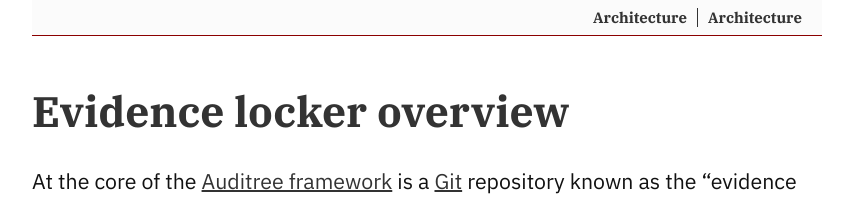
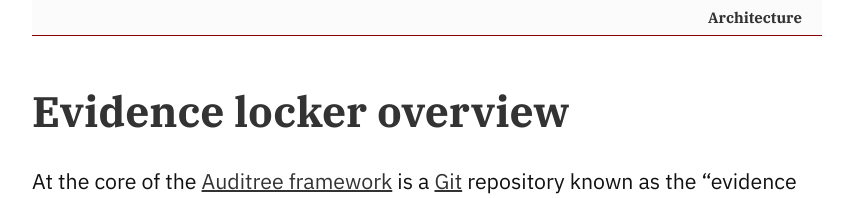
Before and after one commit to auditree/auditree.github.io, a Jekyll site: the page built from _posts/2020-10-05-Evidence_locker_overview.md, in a window 1280 px wide. Shown: the top 198 px of the page, without its empty margins (213-1065 px from the left). Built offline with Jekyll 4.4.1, drawn with Linux system fonts in a browser that asks for light colours.

Commit message:
Fix architecture category

```diff
--- a/_posts/2020-10-05-Evidence_locker_overview.md
+++ b/_posts/2020-10-05-Evidence_locker_overview.md
@@ -1,6 +1,6 @@
 ---
 layout: post
-category: Architecture
+category: architecture
 title: Evidence locker overview
 author: Al Finkelstein
 author_github: alfinkel
```
